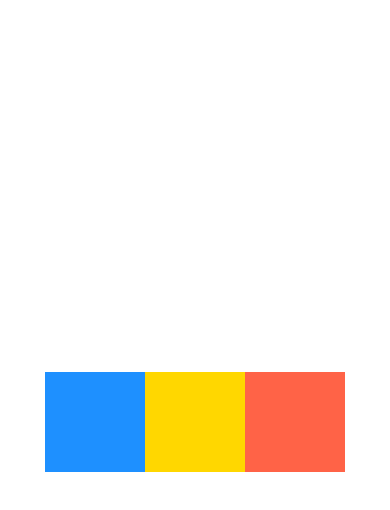
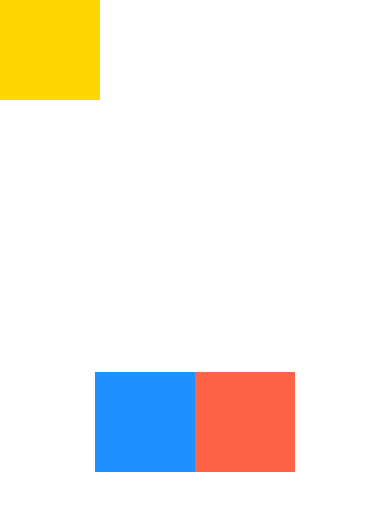
Before and after one commit to hafiscp/react-native-project, a React Native app: screen / in a window 390 px wide. Shown: the top 510 px of the page. Built offline with nearby package versions, Linux system fonts and the light colour scheme.

Commit message:
32 - Positioning of View

```diff
--- a/App.js
+++ b/App.js
@@ -40,6 +40,9 @@ export default function App() {
           backgroundColor: "gold",
           width: 100,
           height: 100,
+          top: 0,
+          left: 0,
+          position: "absolute",
         }}
       />
       <View
```
